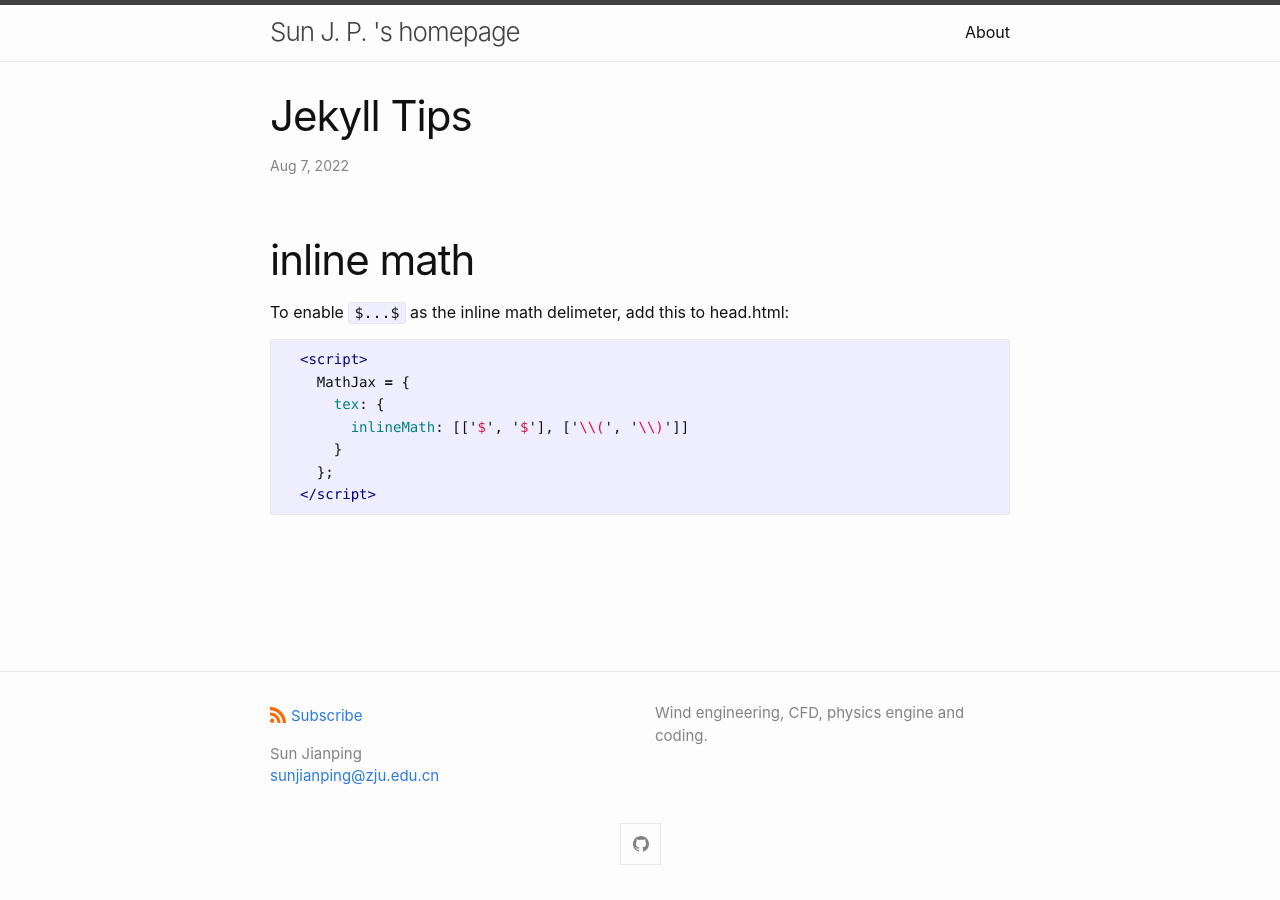
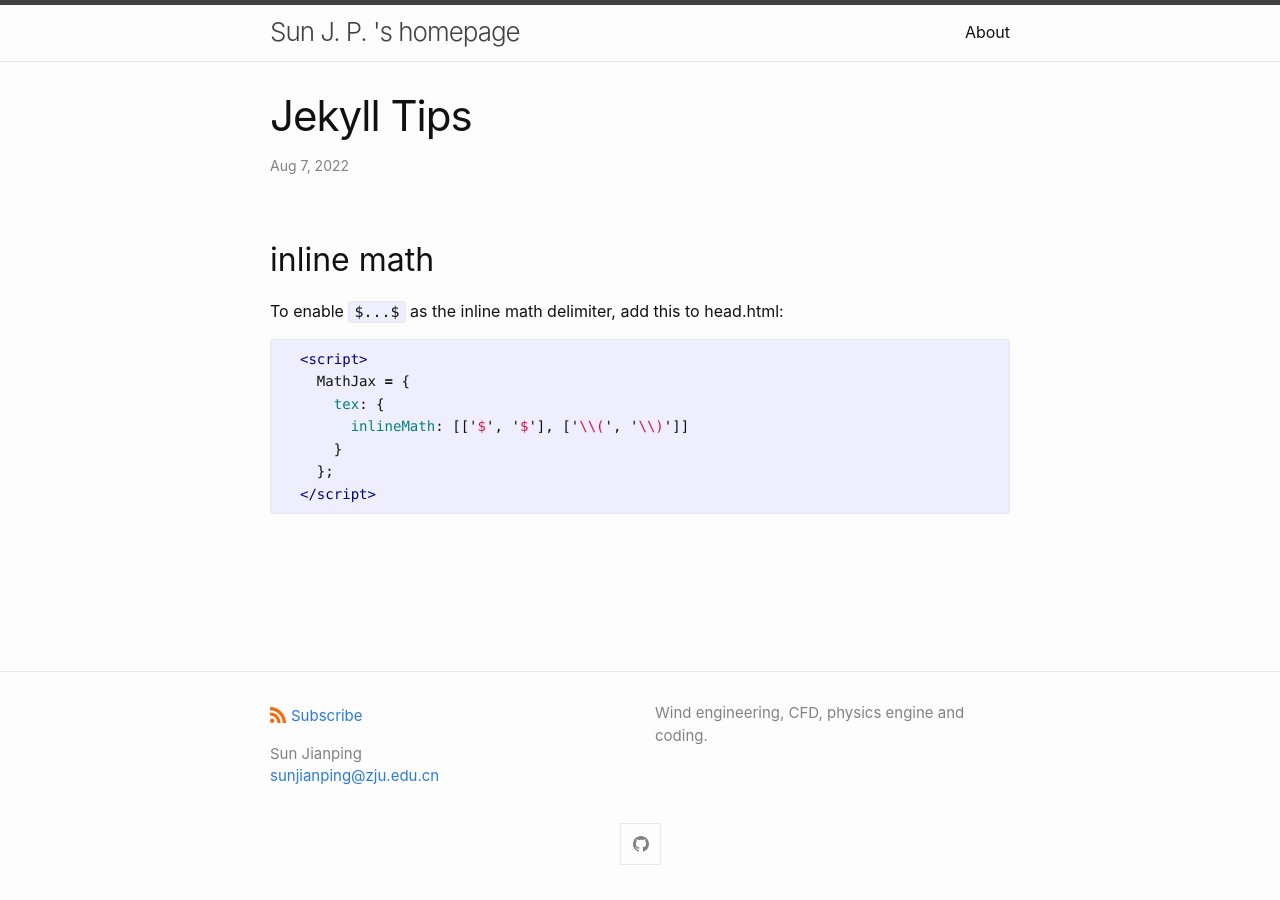
Before and after one commit to sunjp704/sunjp704.github.io, a Jekyll site: the page built from Tips/_posts/2022-08-07-jekyll-tips.md, in a window 1280 px wide. Built offline with Jekyll 4.4.1, drawn with Linux system fonts in a browser that asks for light colours.

Commit message:
format posts

````diff
--- a/Tips/_posts/2022-08-07-jekyll-tips.md
+++ b/Tips/_posts/2022-08-07-jekyll-tips.md
@@ -4,8 +4,10 @@ title: "Jekyll Tips"
 tags: Jekyll MathJax
 ---
 
-# inline math
-To enable `$...$` as the inline math delimeter, add this to head.html:
+## inline math
+
+To enable `$...$` as the inline math delimiter, add this to head.html:
+
 ```html
   <script>
     MathJax = {
````
Also changed, not shown: Tips/_posts/2022-08-01-git-tips.md (+3 -1 lines).
